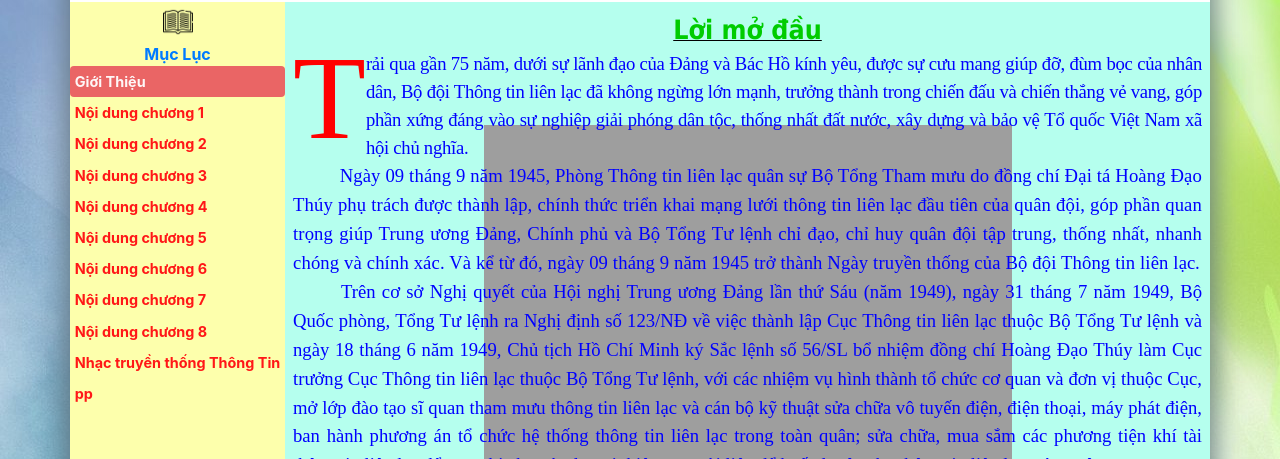
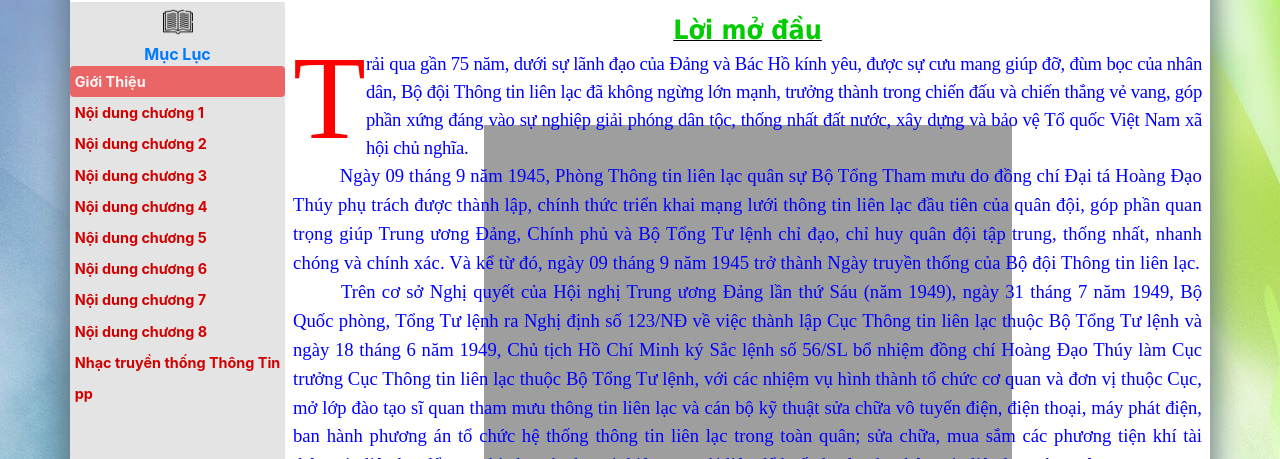
Before and after one commit to v2d27/htmldemo, a plain HTML site: page docsach.html in a window 1280 px wide. Both pictures are taken after a click on the button "Toggle navigation". Shown: the part 129-588 px from the top of the page. Drawn offline with Linux system fonts and the light colour scheme.

Commit message:
Thay đổi màu giao diện

```diff
--- a/docsach.html
+++ b/docsach.html
@@ -47,7 +47,7 @@
 
                 <div class="container-fluid">
                     <div class="row">
-                        <div id="pos" style="background: #fdff9cd6; position: absolute; z-index: 1;" val=1>
+                        <div id="pos" style="background: rgb(228, 228, 228);position: relative;z-index: 1;" val=1>
                             <nav class="navbar justify-content-center p-0">
                                 <button class="navbar-toggler" id="btnMenu" type="button" data-toggle="collapse"
                                     style="outline: none;" data-target="#navbarToggleExternalContent"
@@ -65,7 +65,7 @@
                                         aria-orientation="">
                                         <style>
                                             .nav-link {
-                                                color: #ff1717;
+                                                color: #d20000;
                                                 font-weight: bold;
                                                 padding: 0.3rem 0.3rem;
                                                 font-size: 0.9em;
@@ -155,7 +155,7 @@
 
                                 <!-- thay đổi id ,aria-labelledby = ... + -tab-->
                                 <div class="tab-pane active" id="show_view"
-                                    style="background-color: #6fffde82;padding-top: 0vh;">
+                                    style="background-color: rgba(255, 255, 255, 0.51);padding-top: 0vh;">
                                     <iframe id="ifview" src="suppage/Lời mở đầu.htm" scrolling="" width="100%"
                                         height="100%"></iframe>
                                 </div>
```
